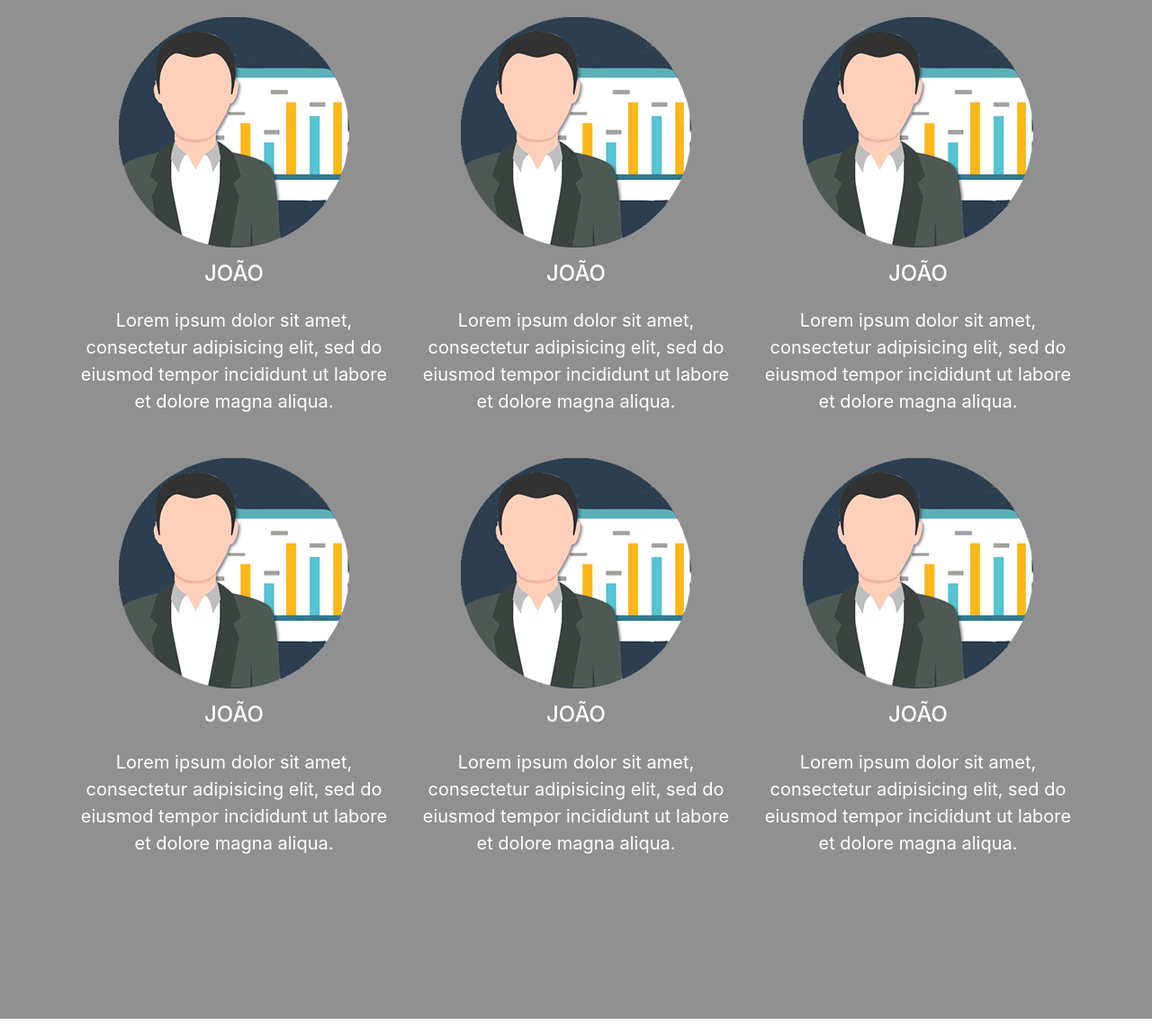
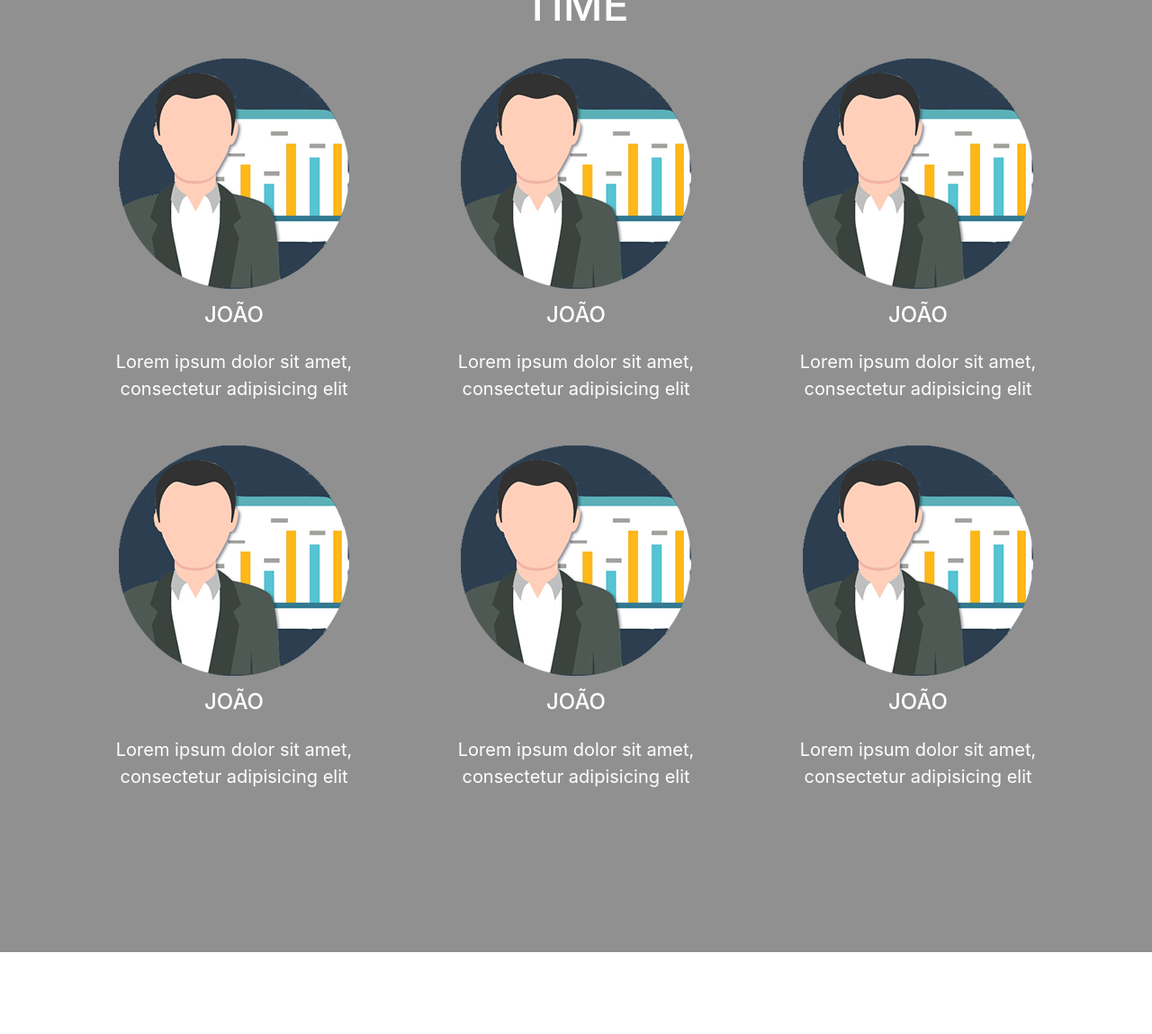
Before and after one commit to vvasc/juniorscase3, a website with bundled scripts: page index.html in a window 1280 px wide. Shown: the part 2133-3282 px from the top of the page at 90% size. Built offline with nearby package versions, Linux system fonts and the light colour scheme.

Commit message:
HTML/CSS sessão time

```diff
--- a/index.html
+++ b/index.html
@@ -150,43 +150,37 @@
           </div>
         </div>
         <div class="team text-center py-5">
-        	<h3>Time</h3>
+        	<h2 class="pt-3 pb-3">Time</h2>
         	<div class="row">
         		<div class="team-member col-lg-4 col-6 p-3">
         			<img class="img-fluid" src="img/conporfile.png">
         			<h4 class="p-3">João</h4>
-              <p> Lorem ipsum dolor sit amet, consectetur adipisicing elit, sed do eiusmod
-              tempor incididunt ut labore et dolore magna aliqua.</p>
+              <p> Lorem ipsum dolor sit amet, consectetur adipisicing elit</p>
         		</div>
             <div class="team-member col-lg-4 col-6 p-3">
               <img class="img-fluid" src="img/conporfile.png">
         			<h4 class="p-3">João</h4>
-              <p> Lorem ipsum dolor sit amet, consectetur adipisicing elit, sed do eiusmod
-              tempor incididunt ut labore et dolore magna aliqua.</p>
+              <p> Lorem ipsum dolor sit amet, consectetur adipisicing elit</p>
         		</div>
             <div class="team-member col-lg-4 col-6 p-3">
               <img class="img-fluid" src="img/conporfile.png">
         			<h4 class="p-3">João</h4>
-              <p> Lorem ipsum dolor sit amet, consectetur adipisicing elit, sed do eiusmod
-              tempor incididunt ut labore et dolore magna aliqua.</p>
+              <p> Lorem ipsum dolor sit amet, consectetur adipisicing elit</p>
         		</div>
             <div class="team-member col-lg-4 col-6 p-3">
               <img class="img-fluid" src="img/conporfile.png">
         			<h4 class="p-3">João</h4>
-              <p> Lorem ipsum dolor sit amet, consectetur adipisicing elit, sed do eiusmod
-              tempor incididunt ut labore et dolore magna aliqua.</p>
+              <p> Lorem ipsum dolor sit amet, consectetur adipisicing elit</p>
         		</div>
             <div class="team-member col-lg-4 col-6 p-3">
               <img class="img-fluid" src="img/conporfile.png">
         			<h4 class="p-3">João</h4>
-              <p> Lorem ipsum dolor sit amet, consectetur adipisicing elit, sed do eiusmod
-              tempor incididunt ut labore et dolore magna aliqua.</p>
+              <p> Lorem ipsum dolor sit amet, consectetur adipisicing elit</p>
         		</div>
             <div class="team-member col-lg-4 col-6 p-3">
               <img class="img-fluid" src="img/conporfile.png">
         			<h4 class="p-3">João</h4>
-              <p> Lorem ipsum dolor sit amet, consectetur adipisicing elit, sed do eiusmod
-              tempor incididunt ut labore et dolore magna aliqua.</p>
+              <p> Lorem ipsum dolor sit amet, consectetur adipisicing elit</p>
         		</div>
         	</div>
         </div>
```
